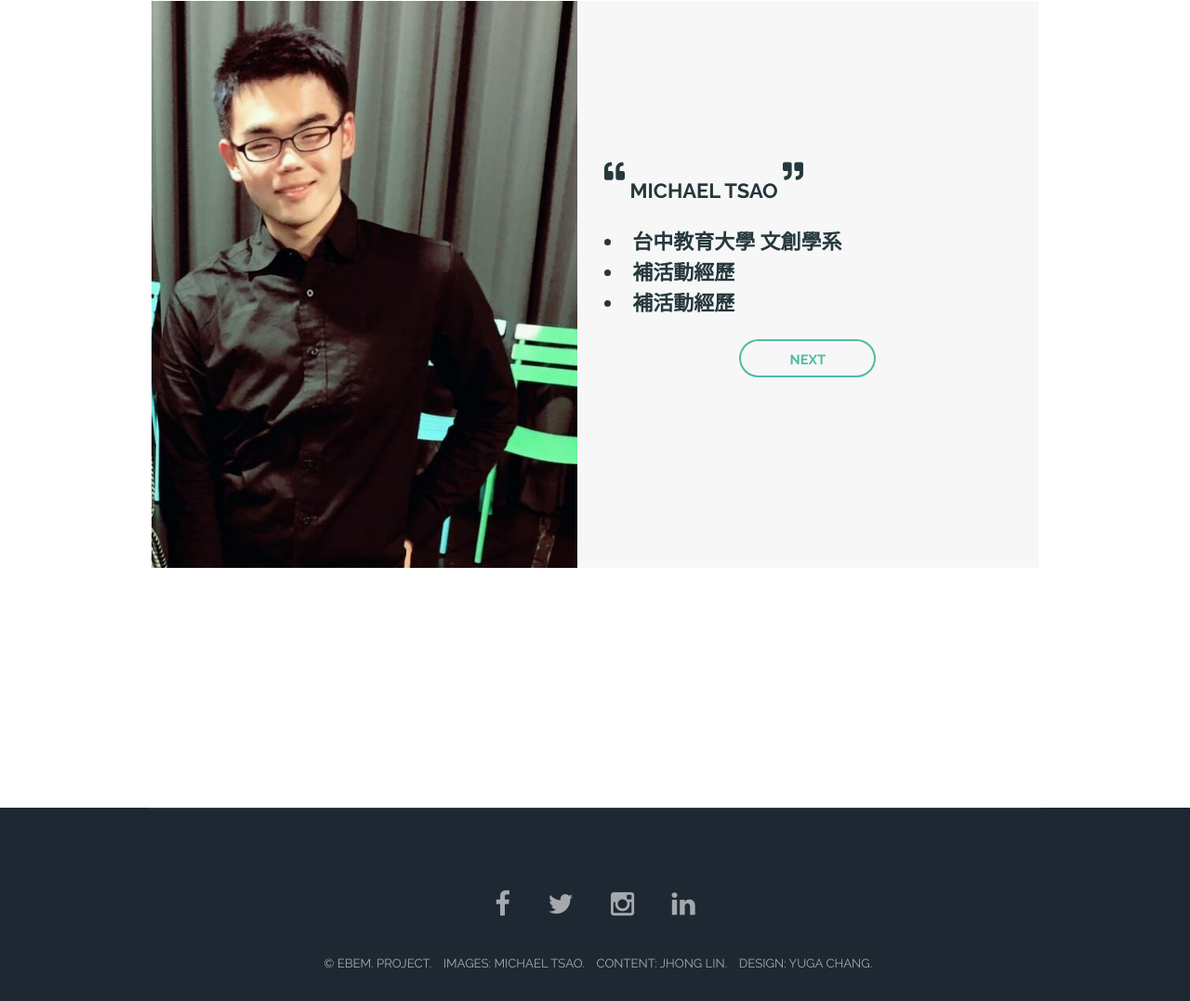
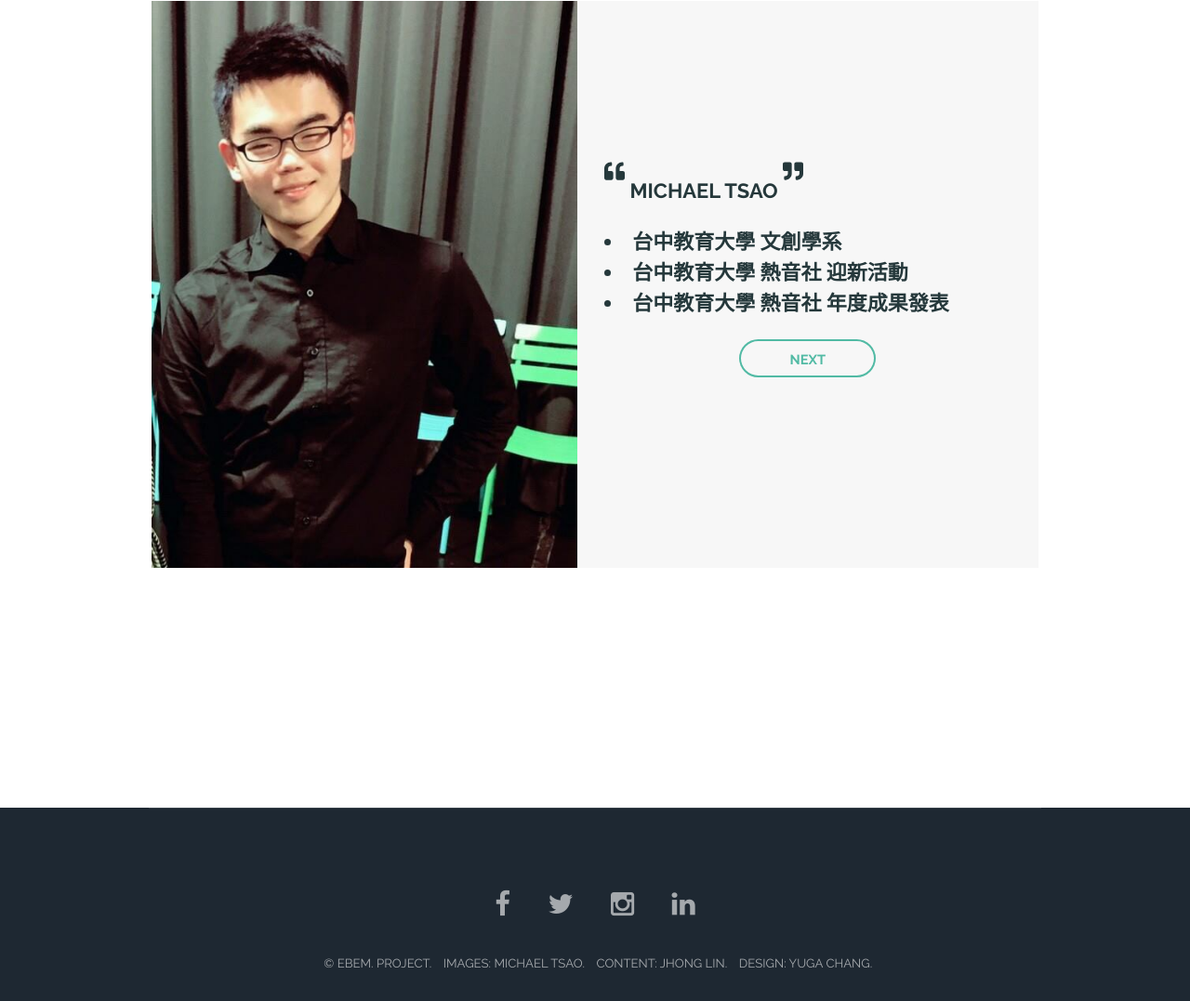
Before and after one commit to iamyugachang/Music-Allocation, a plain HTML site: page index.html in a window 1280 px wide. Shown: the part 2441-3518 px from the top of the page at 93% size. Drawn offline with Linux system fonts and the light colour scheme; a web font is replaced by a local one.

Commit message:
Add files via upload

```diff
--- a/index.html
+++ b/index.html
@@ -103,8 +103,8 @@
 							<h2><i class="icon fas fa-quote-left" style="position:relative;top:-20px;"></i>&nbsp;Michael Tsao&nbsp;<i class="icon fas fa-quote-right" style="position:relative;top:-20px;"></i></h2>
 							<h2>
 								<li style="list-style:disc;">台中教育大學 文創學系</li>
-								<li style="list-style:disc;">補活動經歷</li>
-								<li style="list-style:disc;">補活動經歷</li>
+								<li style="list-style:disc;">台中教育大學 熱音社 迎新活動</li>
+								<li style="list-style:disc;">台中教育大學 熱音社 年度成果發表</li>
 							</h2>
 							<ul class="actions">
 								<li>
```
